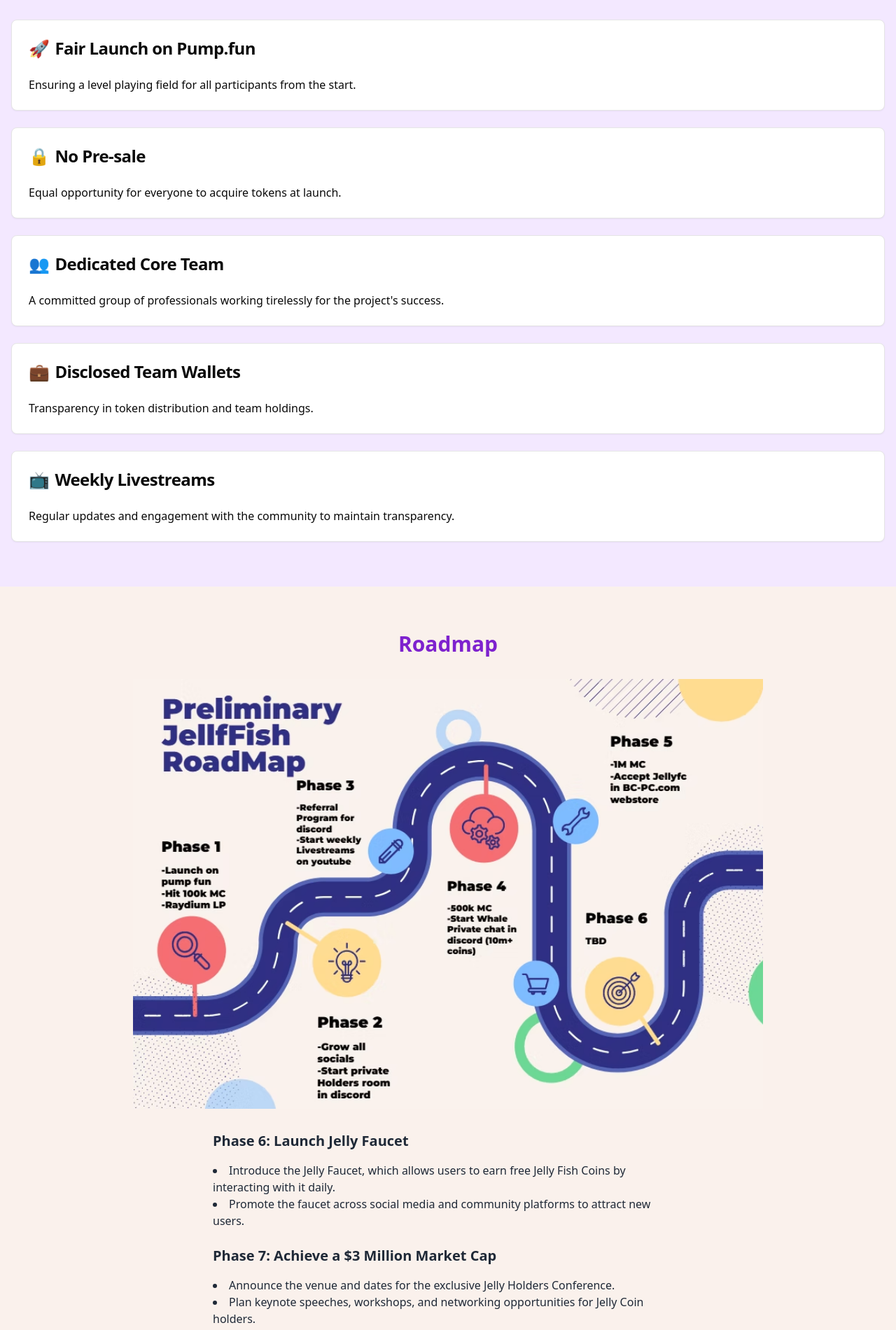
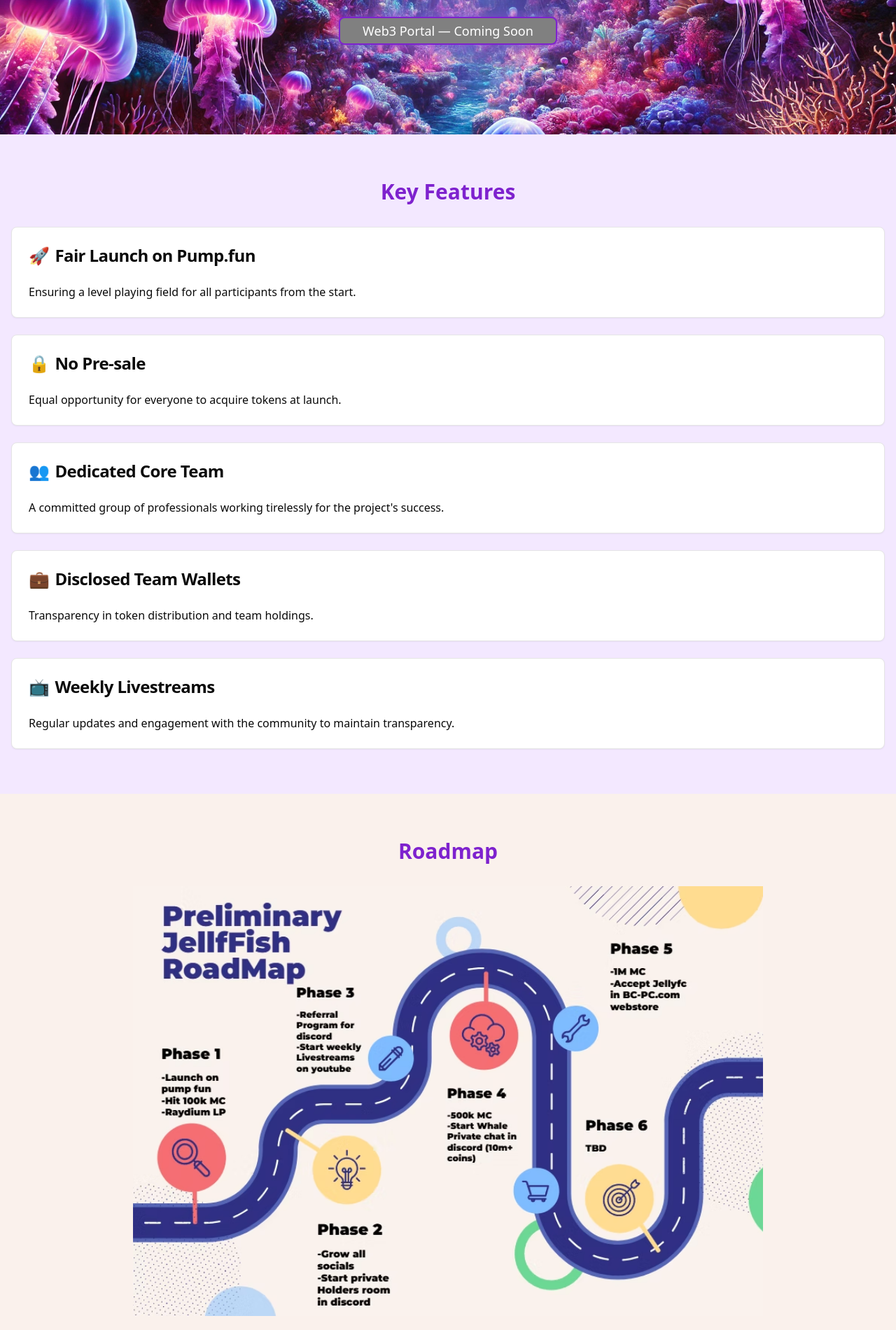
Before and after one commit to zachchan105/jelly-fish-nextjs, a Next.js app: page / in a window 1280 px wide. Shown: the part 880-2780 px from the top of the page at 70% size. Built offline with nearby package versions, Linux system fonts and the light colour scheme.

Commit message:
new changes

```diff
--- a/app/page.tsx
+++ b/app/page.tsx
@@ -158,6 +158,19 @@
           </div>
         </section>
 
+        <section className="relative py-20 sm:py-32 bg-cover bg-center" style={{ backgroundImage: "url('/jellybanner.webp')" }}>
+          <div className="container mx-auto px-4 flex justify-center items-center h-full">
+            <Button
+              className="bg-gray-500 text-white py-4 px-8 text-lg rounded-lg border-2 border-purple-700 cursor-not-allowed"
+              style={{
+                backgroundColor: 'rgba(128, 128, 128, 1)',
+                boxShadow: '0 0 15px rgba(128, 90, 213, 0.7), 0 0 30px rgba(128, 90, 213, 0.5)',
+              }}
+            >
+              Web3 Portal — Coming Soon
+            </Button>
+          </div>
+        </section>
 
         <section id="features" className="bg-purple-100 py-12 sm:py-16">
           <div className="container mx-auto px-4">
@@ -270,43 +283,12 @@
             <div className="flex justify-center mb-8">
               <Image src="/roadmap.png" alt="Jelly Fish Coin Roadmap" width={900} height={850} className="object-contain" />
             </div>
-            <div className="text-gray-800 max-w-2xl mx-auto">
-              <h3 className="text-xl font-bold mb-4">Phase 6: Launch Jelly Faucet</h3>
-              <ul className="list-disc list-inside mb-6">
-                <li>Introduce the Jelly Faucet, which allows users to earn free Jelly Fish Coins by interacting with it daily.</li>
-                <li>Promote the faucet across social media and community platforms to attract new users.</li>
-              </ul>
-
-              <h3 className="text-xl font-bold mb-4">Phase 7: Achieve a $3 Million Market Cap</h3>
-              <ul className="list-disc list-inside mb-6">
-                <li>Announce the venue and dates for the exclusive Jelly Holders Conference.</li>
-                <li>Plan keynote speeches, workshops, and networking opportunities for Jelly Coin holders.</li>
-                <li>Provide early bird registration incentives to drive attendance.</li>
-                <li>Collaborate with industry experts and influencers to promote the conference.</li>
-              </ul>
-
-              <h3 className="text-xl font-bold mb-4">Phase 8: Achieve a $5 Million Market Cap</h3>
-              <ul className="list-disc list-inside mb-6">
-                <li>Get listed and updated on major platforms including Birdeye, CoinMarketCap (CMC), CoinGecko, and others.</li>
-                <li>Launch a comprehensive marketing campaign to highlight the new listings.</li>
-                <li>Partner with analytics platforms to improve visibility and credibility.</li>
-                <li>Host AMA (Ask Me Anything) sessions to engage with the community and build trust.</li>
-              </ul>
-
-              <h3 className="text-xl font-bold mb-4">Phase 9: Achieve a $10 Million Market Cap</h3>
-              <ul className="list-disc list-inside mb-6">
-                <li>Begin listing Jelly Fish Coin on platforms like Unmineable to reach a wider audience of miners and investors.</li>
-                <li>Introduce additional token use cases, such as DeFi integration or NFT collaborations.</li>
-                <li>Continue scaling marketing efforts to maintain momentum and attract institutional interest.</li>
-              </ul>
-
-              <h3 className="text-xl font-bold mb-4">Future Phases (Beyond $10 Million Market Cap)</h3>
-              <ul className="list-disc list-inside">
-                <li>Explore centralized exchange (CEX) listings for increased liquidity and accessibility.</li>
-                <li>Expand partnerships with ecosystem projects to diversify Jelly Coin use cases.</li>
-                <li>Launch Jelly Fish Coin educational initiatives to promote blockchain adoption and awareness.</li>
-                <li>Further Development TBD (To Be Determined) as the project grows.</li>
-              </ul>
+            <div className="flex justify-center">
+              <Button asChild className="bg-purple-700 text-white hover:bg-purple-800 py-3 px-6 text-base">
+                <Link href="https://github.com/SerpentXSF/Jelly-Fish-Coin/blob/main/README.md" target="_blank" rel="noopener noreferrer">
+                  View Extended Roadmap
+                </Link>
+              </Button>
             </div>
           </div>
         </section>
```
Also changed, not shown: public/jellybanner.webp (added).
